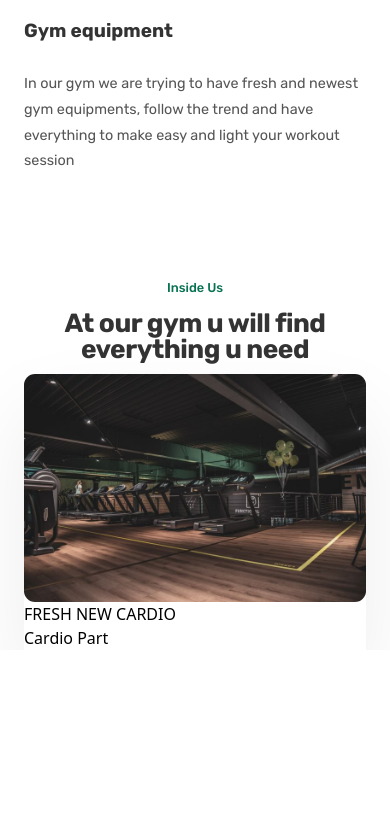
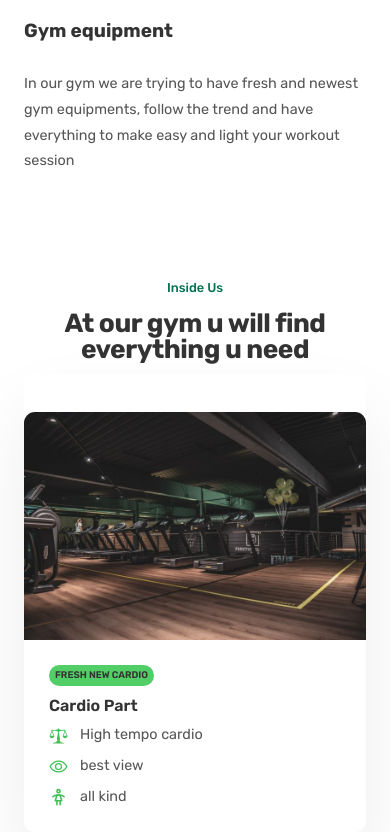
Before and after one commit to tornike2002/fresh-lime-gym, a Next.js app: page / in a window 390 px wide. Shown: the part 2548-3380 px from the top of the page. Before the commit the page ends 3198 px from the top, so only its background shows below. Built offline with nearby package versions, Linux system fonts and the light colour scheme.

Commit message:
finished mobile cardio card

```diff
--- a/components/inside/insideCards/CardioCard.tsx
+++ b/components/inside/insideCards/CardioCard.tsx
@@ -1,15 +1,37 @@
 import Image from "next/image";
 import cardio from "../../../assets/work/card-img-1.jpg";
+import { GiScales } from "react-icons/gi";
+import { IoEyeOutline } from "react-icons/io5";
+import { TbWoman } from "react-icons/tb";
 const CardioCard = () => {
   return (
-    <div className="shadow-insite-card">
-      <Image src={cardio} alt="cardio" className="w-full rounded-[11px]" />
-      <div>
-        <p>FRESH NEW CARDIO</p>
-        <h2>Cardio Part</h2>
-        <div>
-
-        </div>
+    <div
+      className="shadow-insite-card font-Rubik hover:-translate-y-[15px]
+     transition-all duration-500 ease rounded-[11px] pt-[38px]"
+    >
+      <Image src={cardio} alt="cardio" className="w-full rounded-t-[11px]" />
+      <div className="p-[25px] flex flex-col gap-3">
+        <p
+          className="bg-[#51cf66] text-[#333]
+         text-[9.6px] rounded-full font-semibold px-[6px] py-[3px] w-fit"
+        >
+          FRESH NEW CARDIO
+        </p>
+        <h2 className="font-semibold text-[16px] text-[#333] leading-[1]">
+          Cardio Part
+        </h2>
+        <ul className="text-[#555] text-[14.4px] leading-[1] flex flex-col gap-3">
+          <li className="flex items-center gap-3">
+            <GiScales className="text-[19px] text-[#40c057]" /> High tempo
+            cardio
+          </li>
+          <li className="flex items-center gap-3">
+            <IoEyeOutline className="text-[19px] text-[#40c057]" /> best view
+          </li>
+          <li className="flex items-center gap-3">
+            <TbWoman className="text-[19px] text-[#40c057]" /> all kind
+          </li>
+        </ul>
       </div>
     </div>
   );
```
